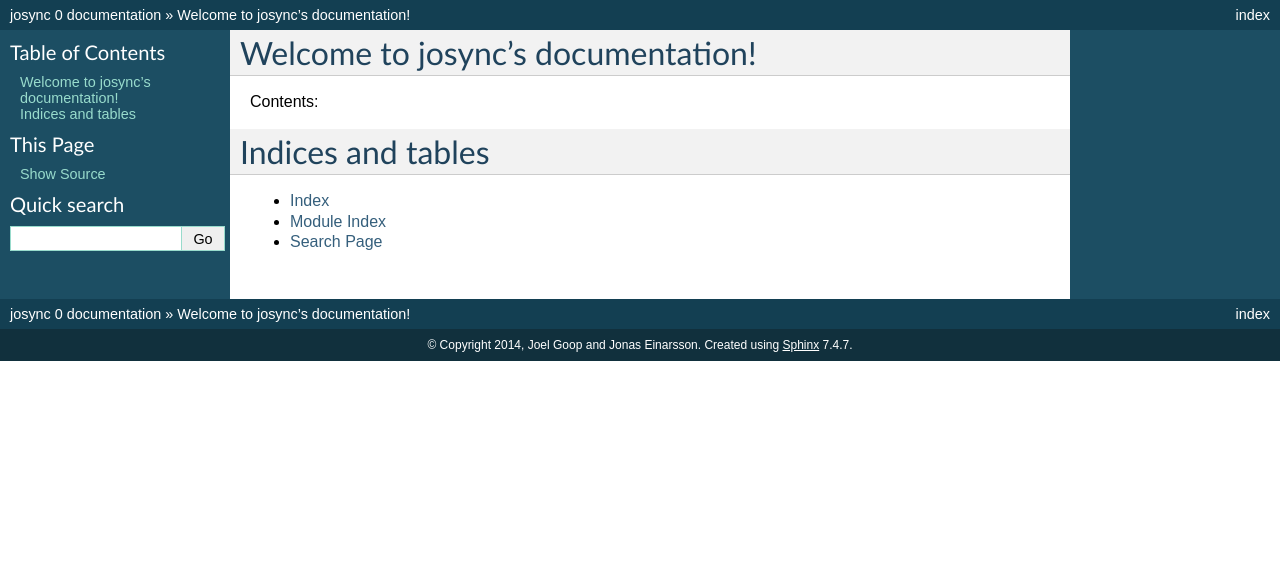
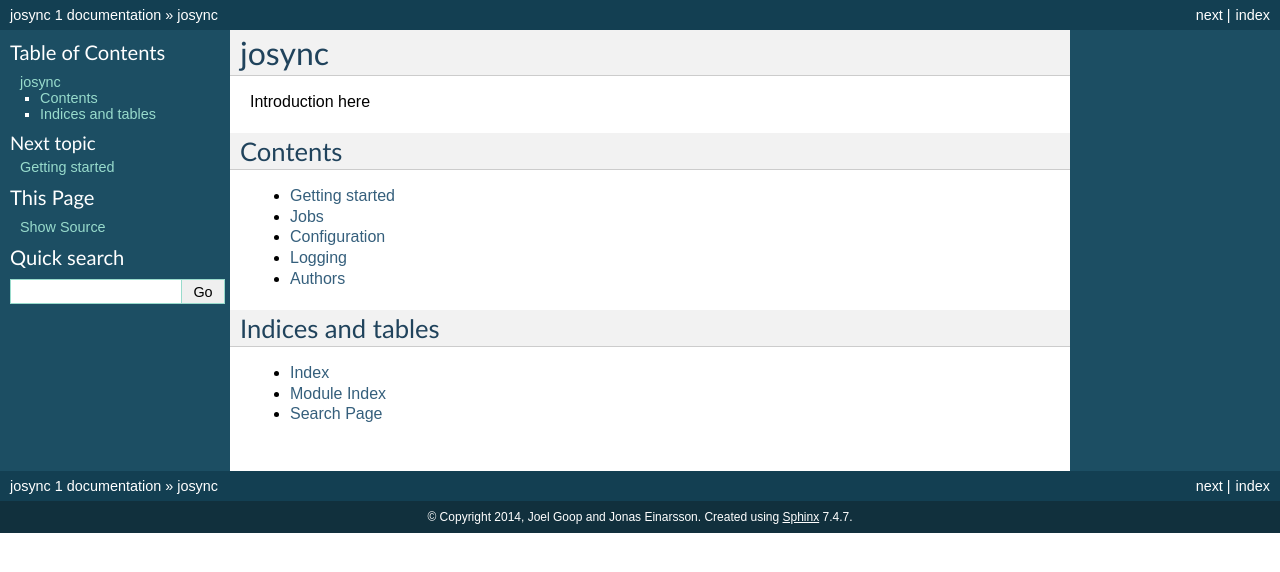
Before and after one commit to jeinarsson/josync, a Sphinx documentation site: the page built from docs/index.rst, in a window 1280 px wide. Shown: the top 572 px of the page. Built offline with Sphinx 7.4.7, drawn with Linux system fonts in a browser that asks for light colours.

Commit message:
added pages for docs

```diff
--- /dev/null
+++ b/docs/authors.rst
@@ -0,0 +1,5 @@
+***************
+Authors
+***************
+
+Josync is copyright 2014- Joel Goop & Jonas Einarsson
--- a/docs/conf.py
+++ b/docs/conf.py
@@ -56,7 +56,7 @@ copyright = u'2014, Joel Goop and Jonas Einarsson'
 # The short X.Y version.
 version = '0'
 # The full version, including alpha/beta/rc tags.
-release = '0'
+release = '1'
 
 # The language for content autogenerated by Sphinx. Refer to documentation
 # for a list of supported languages.
--- /dev/null
+++ b/docs/getting_started.rst
@@ -0,0 +1,12 @@
+***************
+Getting started
+***************
+
+
+Setup
+=====
+
+Paths, basic configuration
+
+Basic sync job
+==============
--- a/docs/index.rst
+++ b/docs/index.rst
@@ -1,17 +1,19 @@
-.. josync documentation master file, created by
-   sphinx-quickstart on Sun Apr 13 15:58:35 2014.
-   You can adapt this file completely to your liking, but it should at least
-   contain the root `toctree` directive.
+******
+josync
+******
 
-Welcome to josync's documentation!
-==================================
+Introduction here
 
-Contents:
+Contents
+========
+.. toctree::
+   :maxdepth: 1
 
-.. toctree::
-   :maxdepth: 2
-
-
+   getting_started
+   jobs
+   settings
+   logging
+   authors
 
 Indices and tables
 ==================
--- /dev/null
+++ b/docs/settings.rst
@@ -0,0 +1,5 @@
+***************
+Configuration
+***************
+
+Reference to all settings in Josync
```
Also changed, not shown: docs/jobs.rst (added, +8 -0 lines), docs/logging.rst (added, +10 -0 lines).
